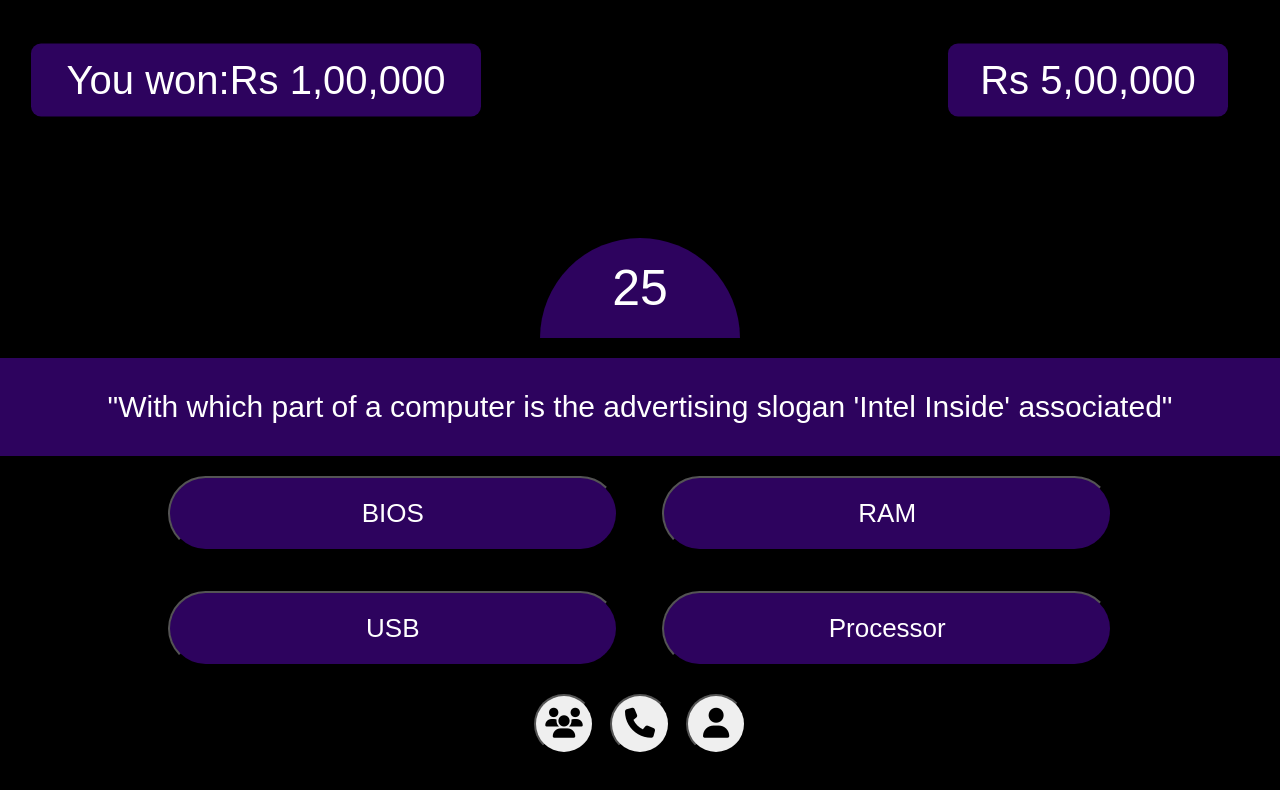
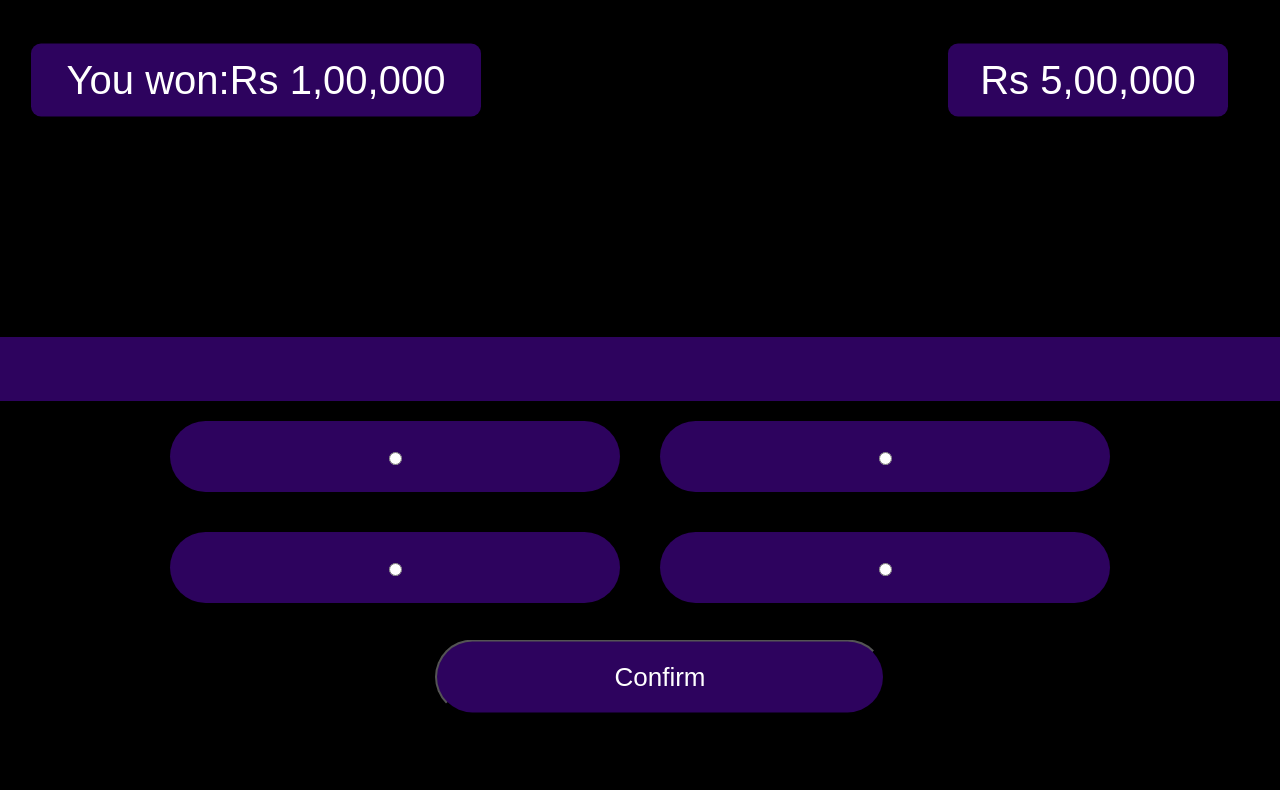
Before and after one commit to amanchauhann/Hackathon-02, a plain HTML site: page index.html in a window 1280 px wide. Shown: the top 790 px of the page. Drawn offline with Linux system fonts and the light colour scheme; no server answers.

Commit message:
added js and fixed the option design

```diff
--- a/app.js
+++ b/app.js
@@ -0,0 +1,45 @@
+let ques = document.getElementById("question")
+let options = document.querySelectorAll(".options")
+let option1 = document.getElementById("opt1")
+let inputs = document.querySelectorAll(".input")
+let confirmBtn = document.getElementById("confirm")
+let form = document.getElementById("form")
+
+// console.log(inputs);
+// console.log(options[0].textContent)
+
+fetch("https://opentdb.com/api.php?amount=10&type=multiple")
+    .then(res => res.json())
+    .then(data => {
+        // console.log(data)
+
+        // getting questions from api
+        ques.innerText = data.results[0].question
+        let allOpt = [];
+
+        // putting all options in new array
+        allOpt.push(data.results[0].correct_answer)
+        allOpt.push(data.results[0].incorrect_answers)
+        // console.log(allOpt.flat());
+
+        // flatting the above array
+        let finalAllOpt = allOpt.flat();
+
+        //setting the textcontent for options
+        for (let i = 0; i < options.length; i++) {
+            options[i].textContent = finalAllOpt[i]
+        }
+
+        for (let i = 0; i < inputs.length; i++) {
+            inputs[i].setAttribute("value", `${finalAllOpt[i]}`);
+            console.log(inputs[i].value)
+        }
+        // console.log(inputs[0]);
+
+        // submitting the answers
+        confirmBtn.addEventListener("click", (event) => {
+            event.preventDefault();
+            const answer = document.querySelector('input[name="fav_language"]:checked').value;
+            console.log(answer)
+        })
+    })
--- a/index.html
+++ b/index.html
@@ -14,29 +14,48 @@
     <body>
         <div class="win">You won:Rs 1,00,000</div>
         <div class="money">Rs 5,00,000</div>
-        <div class="circle">25</div>
+        <!-- <div class="circle">25</div> -->
         <!-- <div class="start-win">
             <button class="on">Click here to start</button>
         </div> -->
         <div class="contain">
-            <div class="ques">"With which part of a computer is the advertising slogan 'Intel Inside' associated"
-            </div>
+            <div class="ques" id="question"></div>
 
-            <div class="ans">
-                <button class="options" id="opt1">BIOS</button>
-                <button class="options" id="opt2">RAM</button>
-                <button class="options" id="opt3">USB</button>
-                <button class="options" id="opt4">Processor</button>
-            </div>
+            <!-- <div class="ans">
+                <button class="options" id="opt1"></button>
+                <button class="options" id="opt2"></button>
+                <button class="options" id="opt3"></button>
+                <button class="options" id="opt4"></button>
+            </div> -->
 
-            <div class="btn">
-            </div>
+            <form action="" class="ans" id="form">
+                <div class="option">
+                    <input type="radio" id="opt1" name="fav_language" class="input">
+                    <label for="html" class="options"></label>
+                </div>
+                <div class="option">
+                    <input type="radio" id="opt2" name="fav_language" class="input">
+                    <label for="css" class="options"></label>
+                </div>
+                <div class="option">
+                    <input type="radio" id="opt3" name="fav_language" class="input">
+                    <label for="javascript" class="options"></label>
+                </div>
+                <div class="option">
+                    <input type="radio" id="opt4" name="fav_language" class="input">
+                    <label for="javascript" class="options"></label>
+                </div>
+                <input type="submit" id="confirm" value="Confirm">
+            </form>
 
-            <div class="lifelines">
+            <div class="btn"></div>
+
+            <!-- <div class="lifelines">
                 <button class="op" id="audience"><i class="fa fa-users"></i></button>
                 <button class="op" id="phone"> <i class="fa fa-phone"></i></button>
                 <button class="op" id="expert"><i class="fa fa-user"></i></button>
-            </div>
+            </div> -->
+
         </div>
         <script src="./app.js"></script>
     </body>
--- a/style.css
+++ b/style.css
@@ -31,7 +31,7 @@ body {
   text-align: center;
   transform: translate(-50%, -50%);
   position: absolute;
-  top: 70%;
+  top: 60%;
   left: 50%;
 }
 
@@ -44,7 +44,7 @@ body {
   padding: 32px;
 }
 
-.ans button {
+/* .ans button {
   margin: 20px;
   padding: 20px;
   width: 450px;
@@ -53,6 +53,35 @@ body {
   background-color: #2d035e;
   font-size: 26px;
   color: white;
+} */
+
+.ans {
+  display: flex;
+  flex-wrap: wrap;
+  justify-content: center;
+  align-items: center;
+  /* border: 2px solid red; */
+}
+
+/* to remove the radio icon*/
+
+/* input[type="radio"]{
+  opacity: 0;
+} */
+
+.option {
+  margin: 20px;
+  padding: 20px;
+  width: 450px;
+  border-radius: 40px;
+  cursor: pointer;
+  background-color: #2d035e;
+  font-size: 26px;
+  color: white;
+}
+
+.option:active {
+  border: 2px solid red;
 }
 
 .lifelines {
@@ -99,3 +128,18 @@ body {
   background-color: #2d035e;
   font-size: 50px;
 }
+
+#confirm {
+  position: absolute;
+  top: 112%;
+  left: 50%;
+  transform: translate(-50%, -50%);
+  margin: 20px;
+  padding: 20px;
+  width: 450px;
+  border-radius: 40px;
+  cursor: pointer;
+  background-color: #2d035e;
+  font-size: 26px;
+  color: white;
+}
```
